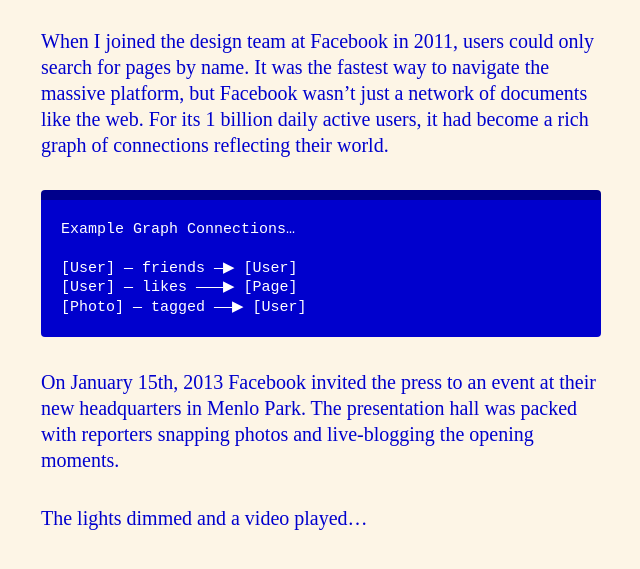
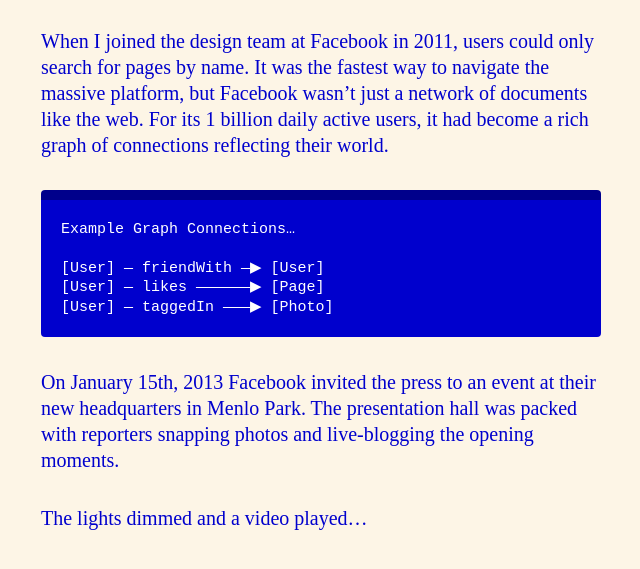
Before and after one commit to strangenative/strangenative.github.io, a Jekyll site: the page built from _projects/2013_search.md, in a window 1280 px wide and 900 px high, scrolled down 585 px, cut to the strip 0-587 px from the top of the window. Shown: the top 569 px of the strip, without its empty margins (319-959 px from the left). Built offline with Jekyll 4.4.1, drawn with Linux system fonts in a browser that asks for light colours; some web fonts are replaced.

Commit message:
Content changes

```diff
--- a/_projects/2013_search.md
+++ b/_projects/2013_search.md
@@ -11,9 +11,9 @@ When I joined the design team at Facebook in 2011, users could only search for p
 
 <code>
 Example Graph Connections…<br><br>
-[User] — friends —▶︎ [User]<br>
-[User] — likes ———▶︎ [Page]<br>
-[Photo] — tagged ——▶︎ [User]
+[User] — friendWith —▶︎ [User]<br>
+[User] — likes ——————▶︎ [Page]<br>
+[User] — taggedIn ———▶︎ [Photo]
 </code>
 
 On January 15th, 2013 Facebook invited the press to an event at their new headquarters in Menlo Park. The presentation hall was packed with reporters snapping photos and live-blogging the opening moments.
```
Also changed, not shown: 7 other files.
